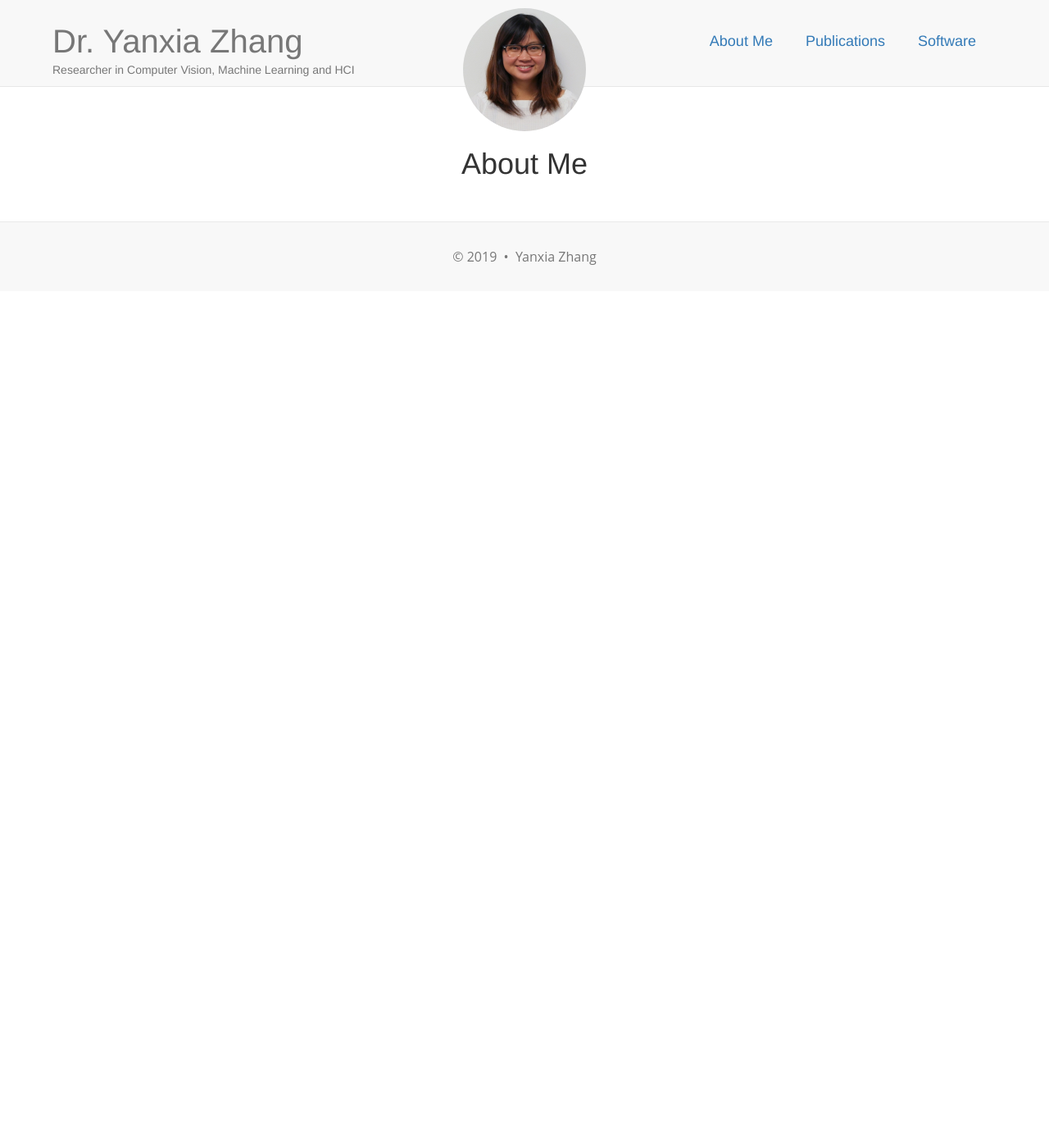
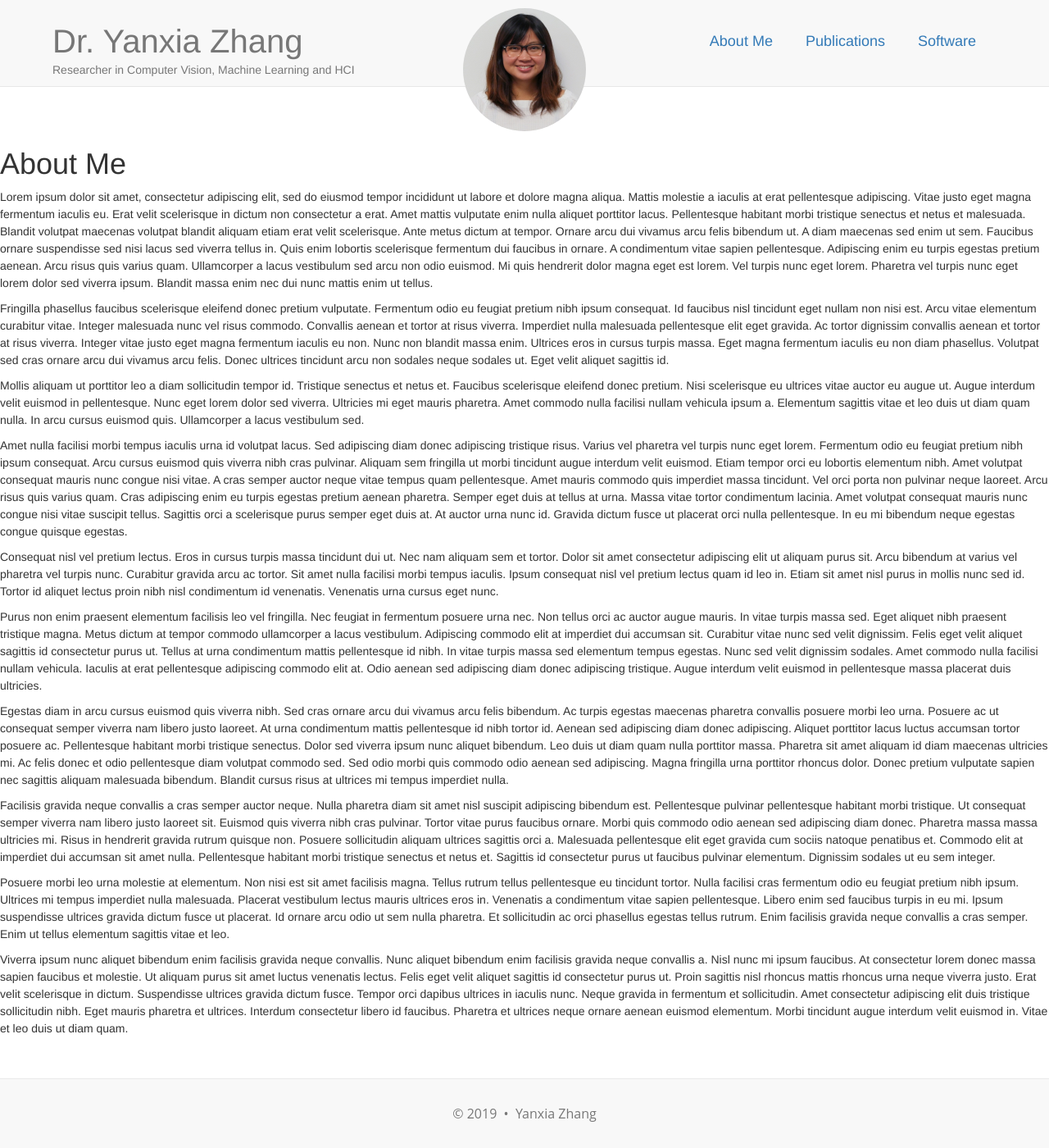
Before and after one commit to yanxia-zhang/yanxia-zhang.github.io, a Jekyll site: the page built from index.html, in a window 1280 px wide and 1400 px high. Shown: the whole window at 82% size. Built offline with Jekyll 4.4.1, drawn with Linux system fonts in a browser that asks for light colours; nearby versions of some CDN libraries.

Commit message:
move about section to html

```diff
--- /dev/null
+++ b/_includes/about.html
@@ -0,0 +1,34 @@
+<section id="about_me">
+  <h1>About Me</h1>
+
+  <p>
+  Lorem ipsum dolor sit amet, consectetur adipiscing elit, sed do eiusmod tempor incididunt ut labore et dolore magna aliqua. Mattis molestie a iaculis at erat pellentesque adipiscing. Vitae justo eget magna fermentum iaculis eu. Erat velit scelerisque in dictum non consectetur a erat. Amet mattis vulputate enim nulla aliquet porttitor lacus. Pellentesque habitant morbi tristique senectus et netus et malesuada. Blandit volutpat maecenas volutpat blandit aliquam etiam erat velit scelerisque. Ante metus dictum at tempor. Ornare arcu dui vivamus arcu felis bibendum ut. A diam maecenas sed enim ut sem. Faucibus ornare suspendisse sed nisi lacus sed viverra tellus in. Quis enim lobortis scelerisque fermentum dui faucibus in ornare. A condimentum vitae sapien pellentesque. Adipiscing enim eu turpis egestas pretium aenean. Arcu risus quis varius quam. Ullamcorper a lacus vestibulum sed arcu non odio euismod. Mi quis hendrerit dolor magna eget est lorem. Vel turpis nunc eget lorem. Pharetra vel turpis nunc eget lorem dolor sed viverra ipsum. Blandit massa enim nec dui nunc mattis enim ut tellus.
+  </p>
+  <p>
+  Fringilla phasellus faucibus scelerisque eleifend donec pretium vulputate. Fermentum odio eu feugiat pretium nibh ipsum consequat. Id faucibus nisl tincidunt eget nullam non nisi est. Arcu vitae elementum curabitur vitae. Integer malesuada nunc vel risus commodo. Convallis aenean et tortor at risus viverra. Imperdiet nulla malesuada pellentesque elit eget gravida. Ac tortor dignissim convallis aenean et tortor at risus viverra. Integer vitae justo eget magna fermentum iaculis eu non. Nunc non blandit massa enim. Ultrices eros in cursus turpis massa. Eget magna fermentum iaculis eu non diam phasellus. Volutpat sed cras ornare arcu dui vivamus arcu felis. Donec ultrices tincidunt arcu non sodales neque sodales ut. Eget velit aliquet sagittis id.
+  </p>
+  <p>
+  Mollis aliquam ut porttitor leo a diam sollicitudin tempor id. Tristique senectus et netus et. Faucibus scelerisque eleifend donec pretium. Nisi scelerisque eu ultrices vitae auctor eu augue ut. Augue interdum velit euismod in pellentesque. Nunc eget lorem dolor sed viverra. Ultricies mi eget mauris pharetra. Amet commodo nulla facilisi nullam vehicula ipsum a. Elementum sagittis vitae et leo duis ut diam quam nulla. In arcu cursus euismod quis. Ullamcorper a lacus vestibulum sed.
+  </p>
+  <p>
+  Amet nulla facilisi morbi tempus iaculis urna id volutpat lacus. Sed adipiscing diam donec adipiscing tristique risus. Varius vel pharetra vel turpis nunc eget lorem. Fermentum odio eu feugiat pretium nibh ipsum consequat. Arcu cursus euismod quis viverra nibh cras pulvinar. Aliquam sem fringilla ut morbi tincidunt augue interdum velit euismod. Etiam tempor orci eu lobortis elementum nibh. Amet volutpat consequat mauris nunc congue nisi vitae. A cras semper auctor neque vitae tempus quam pellentesque. Amet mauris commodo quis imperdiet massa tincidunt. Vel orci porta non pulvinar neque laoreet. Arcu risus quis varius quam. Cras adipiscing enim eu turpis egestas pretium aenean pharetra. Semper eget duis at tellus at urna. Massa vitae tortor condimentum lacinia. Amet volutpat consequat mauris nunc congue nisi vitae suscipit tellus. Sagittis orci a scelerisque purus semper eget duis at. At auctor urna nunc id. Gravida dictum fusce ut placerat orci nulla pellentesque. In eu mi bibendum neque egestas congue quisque egestas.
+  </p>
+  <p>
+  Consequat nisl vel pretium lectus. Eros in cursus turpis massa tincidunt dui ut. Nec nam aliquam sem et tortor. Dolor sit amet consectetur adipiscing elit ut aliquam purus sit. Arcu bibendum at varius vel pharetra vel turpis nunc. Curabitur gravida arcu ac tortor. Sit amet nulla facilisi morbi tempus iaculis. Ipsum consequat nisl vel pretium lectus quam id leo in. Etiam sit amet nisl purus in mollis nunc sed id. Tortor id aliquet lectus proin nibh nisl condimentum id venenatis. Venenatis urna cursus eget nunc.
+  </p>
+  <p>
+  Purus non enim praesent elementum facilisis leo vel fringilla. Nec feugiat in fermentum posuere urna nec. Non tellus orci ac auctor augue mauris. In vitae turpis massa sed. Eget aliquet nibh praesent tristique magna. Metus dictum at tempor commodo ullamcorper a lacus vestibulum. Adipiscing commodo elit at imperdiet dui accumsan sit. Curabitur vitae nunc sed velit dignissim. Felis eget velit aliquet sagittis id consectetur purus ut. Tellus at urna condimentum mattis pellentesque id nibh. In vitae turpis massa sed elementum tempus egestas. Nunc sed velit dignissim sodales. Amet commodo nulla facilisi nullam vehicula. Iaculis at erat pellentesque adipiscing commodo elit at. Odio aenean sed adipiscing diam donec adipiscing tristique. Augue interdum velit euismod in pellentesque massa placerat duis ultricies.
+  </p>
+  <p>
+  Egestas diam in arcu cursus euismod quis viverra nibh. Sed cras ornare arcu dui vivamus arcu felis bibendum. Ac turpis egestas maecenas pharetra convallis posuere morbi leo urna. Posuere ac ut consequat semper viverra nam libero justo laoreet. At urna condimentum mattis pellentesque id nibh tortor id. Aenean sed adipiscing diam donec adipiscing. Aliquet porttitor lacus luctus accumsan tortor posuere ac. Pellentesque habitant morbi tristique senectus. Dolor sed viverra ipsum nunc aliquet bibendum. Leo duis ut diam quam nulla porttitor massa. Pharetra sit amet aliquam id diam maecenas ultricies mi. Ac felis donec et odio pellentesque diam volutpat commodo sed. Sed odio morbi quis commodo odio aenean sed adipiscing. Magna fringilla urna porttitor rhoncus dolor. Donec pretium vulputate sapien nec sagittis aliquam malesuada bibendum. Blandit cursus risus at ultrices mi tempus imperdiet nulla.
+  </p>
+  <p>
+  Facilisis gravida neque convallis a cras semper auctor neque. Nulla pharetra diam sit amet nisl suscipit adipiscing bibendum est. Pellentesque pulvinar pellentesque habitant morbi tristique. Ut consequat semper viverra nam libero justo laoreet sit. Euismod quis viverra nibh cras pulvinar. Tortor vitae purus faucibus ornare. Morbi quis commodo odio aenean sed adipiscing diam donec. Pharetra massa massa ultricies mi. Risus in hendrerit gravida rutrum quisque non. Posuere sollicitudin aliquam ultrices sagittis orci a. Malesuada pellentesque elit eget gravida cum sociis natoque penatibus et. Commodo elit at imperdiet dui accumsan sit amet nulla. Pellentesque habitant morbi tristique senectus et netus et. Sagittis id consectetur purus ut faucibus pulvinar elementum. Dignissim sodales ut eu sem integer.
+  </p>
+  <p>
+  Posuere morbi leo urna molestie at elementum. Non nisi est sit amet facilisis magna. Tellus rutrum tellus pellentesque eu tincidunt tortor. Nulla facilisi cras fermentum odio eu feugiat pretium nibh ipsum. Ultrices mi tempus imperdiet nulla malesuada. Placerat vestibulum lectus mauris ultrices eros in. Venenatis a condimentum vitae sapien pellentesque. Libero enim sed faucibus turpis in eu mi. Ipsum suspendisse ultrices gravida dictum fusce ut placerat. Id ornare arcu odio ut sem nulla pharetra. Et sollicitudin ac orci phasellus egestas tellus rutrum. Enim facilisis gravida neque convallis a cras semper. Enim ut tellus elementum sagittis vitae et leo.
+  </p>
+  <p>
+  Viverra ipsum nunc aliquet bibendum enim facilisis gravida neque convallis. Nunc aliquet bibendum enim facilisis gravida neque convallis a. Nisl nunc mi ipsum faucibus. At consectetur lorem donec massa sapien faucibus et molestie. Ut aliquam purus sit amet luctus venenatis lectus. Felis eget velit aliquet sagittis id consectetur purus ut. Proin sagittis nisl rhoncus mattis rhoncus urna neque viverra justo. Erat velit scelerisque in dictum. Suspendisse ultrices gravida dictum fusce. Tempor orci dapibus ultrices in iaculis nunc. Neque gravida in fermentum et sollicitudin. Amet consectetur adipiscing elit duis tristique sollicitudin nibh. Eget mauris pharetra et ultrices. Interdum consectetur libero id faucibus. Pharetra et ultrices neque ornare aenean euismod elementum. Morbi tincidunt augue interdum velit euismod in. Vitae et leo duis ut diam quam.
+  </p>
+</section>
--- a/_includes/nav.html
+++ b/_includes/nav.html
@@ -1,4 +1,4 @@
-<div style="height:160px;">
+<section style="height:160px;">
   <nav class="navbar-default navbar-fixed-top navbar-custom navbar">
     <div class="avatar-container">
       <div class="avatar-img-border">
@@ -15,14 +15,6 @@
         <div class="navbar-brand-title navbar-brand">Researcher in Computer Vision, Machine Learning and HCI</div>
       </div>
     </center>
-
   </nav>
-</div>
-<!-- <div style="margin-bottom: 10%">
-  &nbsp;
-</div> -->
-
-
-<center>
-<h1>About Me</h1>
-</center>
+  <!-- <div style="position:fixed; background-color: white; width:100%; height:160px;"></div> -->
+</section>
--- a/_layouts/default.html
+++ b/_layouts/default.html
@@ -29,10 +29,8 @@ layout: base
 <html lang="en">
   {% include head.html %}
   <body>
-
     {% include nav.html %}
-
+    {% include about.html %}
     {% include footer.html %}
-
   </body>
 </html>
```
Lines whose indentation alone changed are shown as unchanged.
